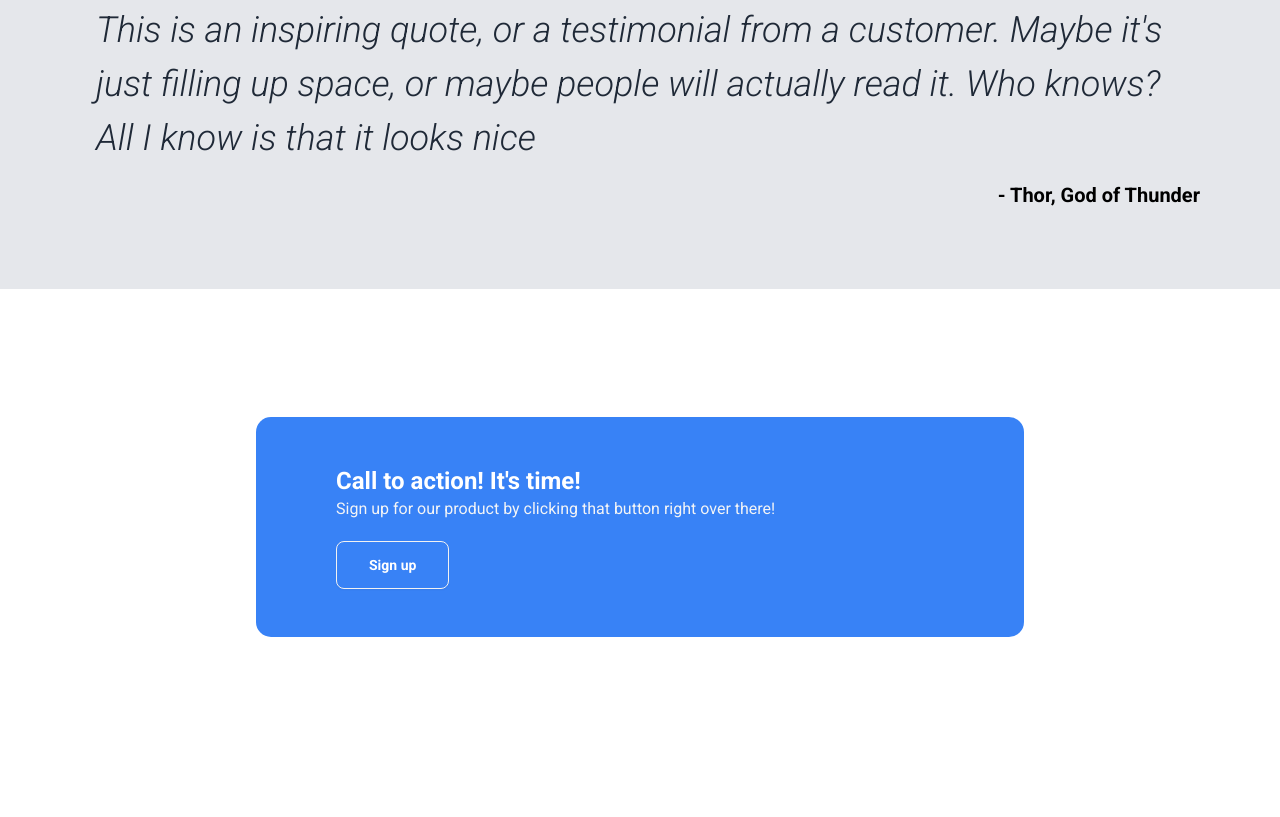
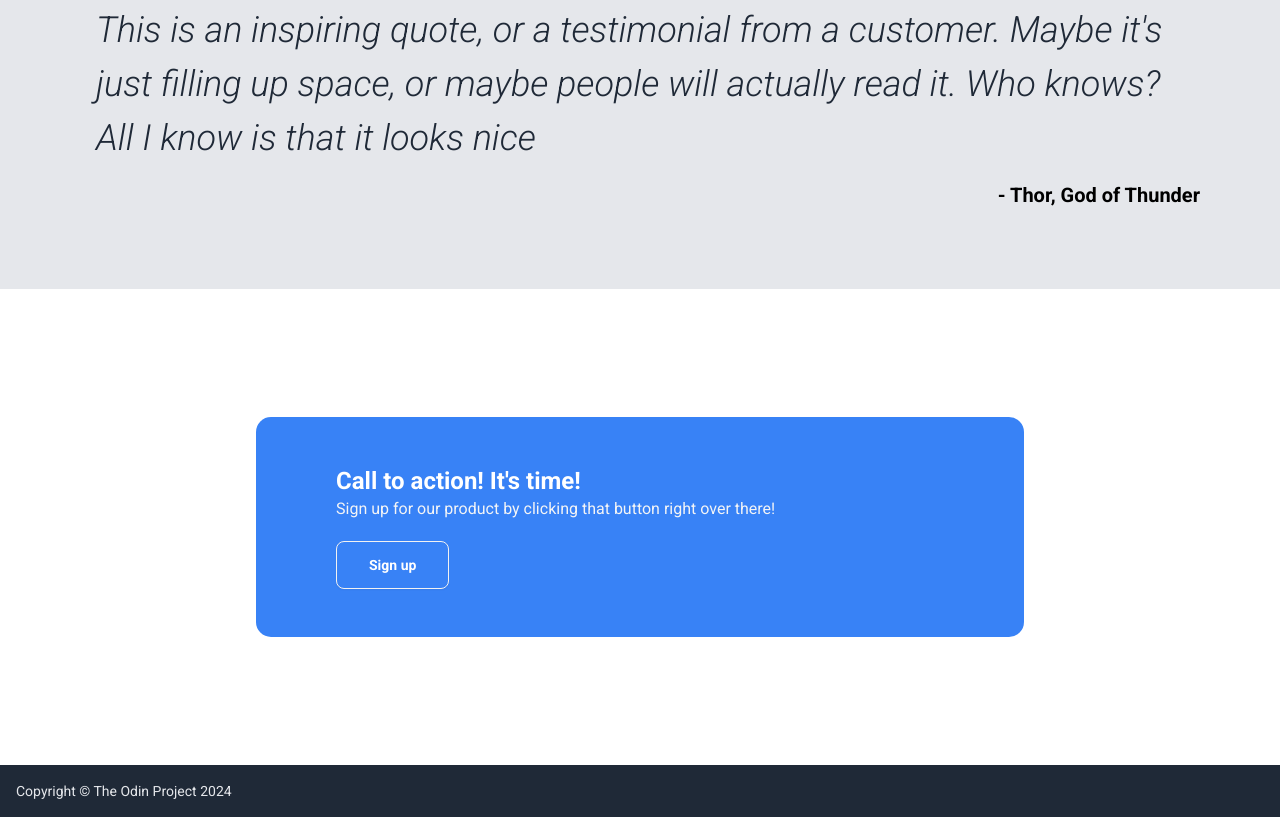
Before and after one commit to dathrivenkatreddy/odin-landing-page, a plain HTML site: page index.html in a window 1280 px wide. Shown: the part 1111-1928 px from the top of the page. Before the commit the page ends 1876 px from the top, so only its background shows below. Drawn offline with nearby package versions, Linux system fonts and the light colour scheme.

Commit message:
added footer section

```diff
--- a/index.html
+++ b/index.html
@@ -116,5 +116,9 @@
         </div>
       </div>
     </section>
+    <!-- Footer -->
+    <footer class="footer p-4 odin-bg-dark text-gray-200">
+      <p class="text-center">Copyright © The Odin Project 2024</p>
+    </footer>
   </body>
 </html>
```
